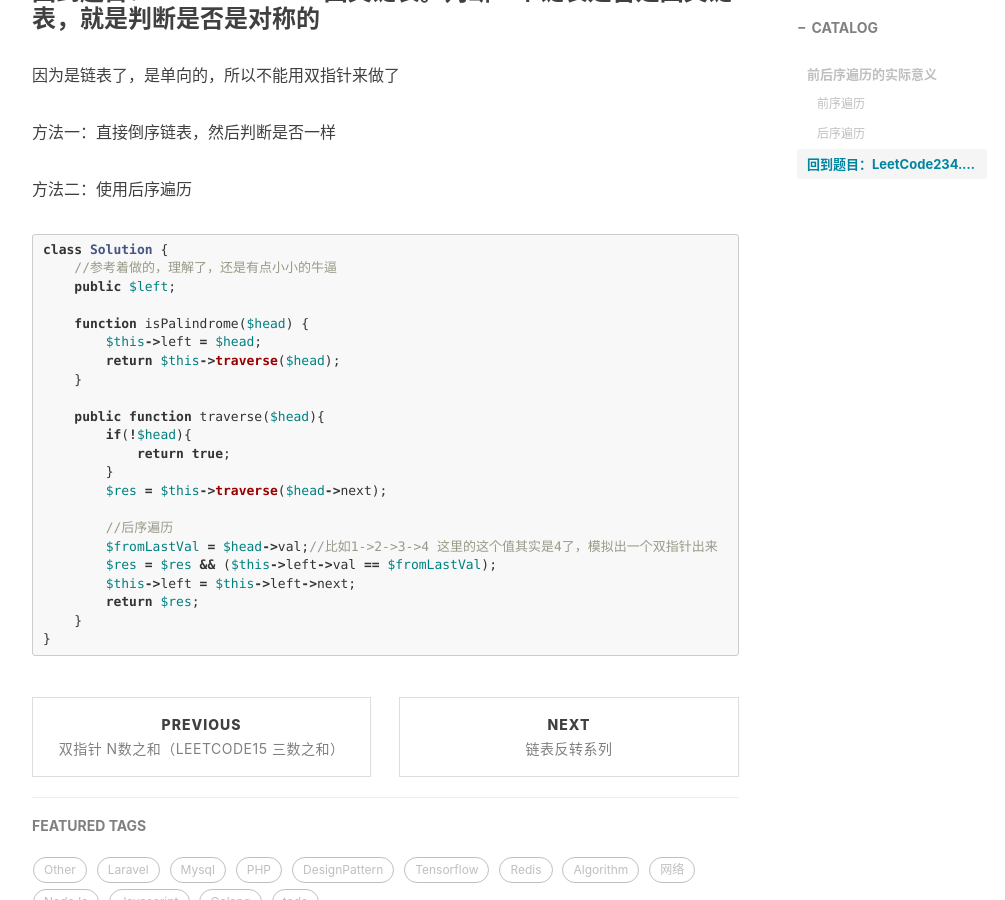
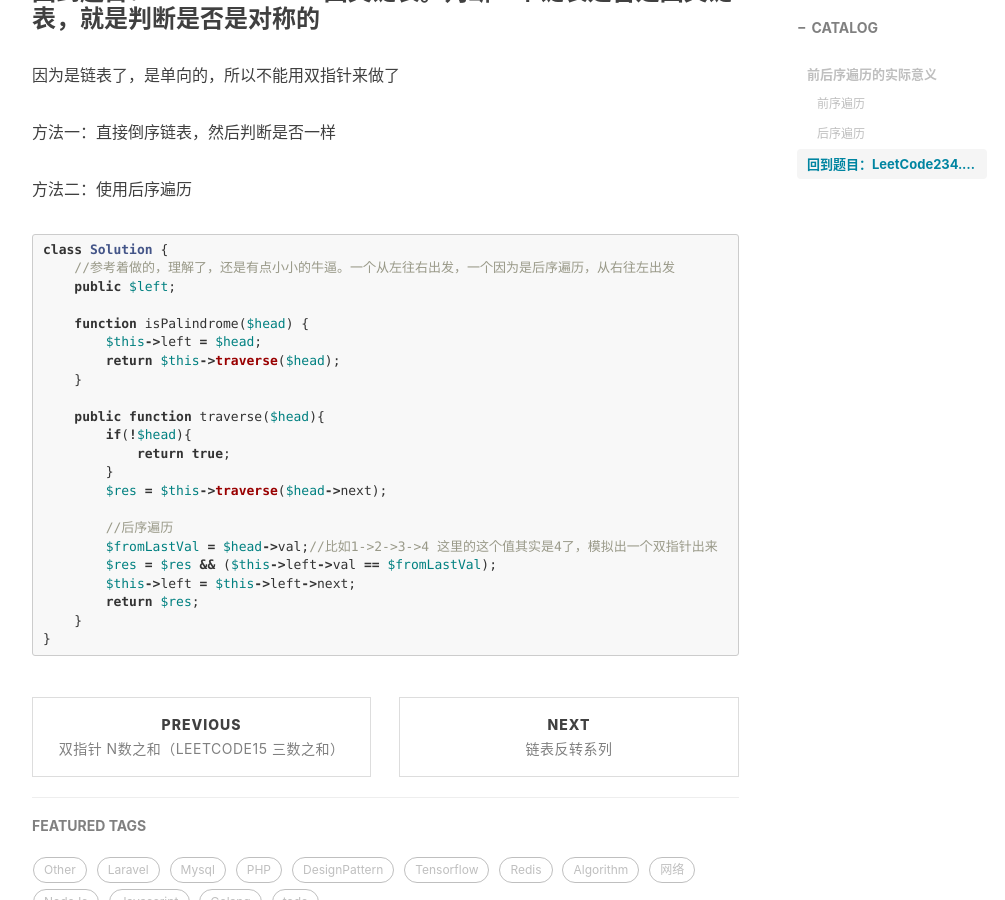
Before and after one commit to TearKnow/blog, a Jekyll site: the page built from _posts/2021-05-13-前后序遍历的意义（LeetCode234 回文链表）.md, in a window 1280 px wide and 900 px high, scrolled down 1761 px. Shown: the whole window, without its empty margins (233-1238 px from the left). Built offline with Jekyll 4.4.1, drawn with Linux system fonts in a browser that asks for light colours; comment, search, counter and statistics services are not loaded.

Commit message:
前后序遍历的含义

````diff
--- a/_posts/2021-05-13-前后序遍历的意义（LeetCode234 回文链表）.md
+++ b/_posts/2021-05-13-前后序遍历的意义（LeetCode234 回文链表）.md
@@ -70,7 +70,7 @@ function test($head) {
 方法二：使用后序遍历
 ```php
 class Solution {
-    //参考着做的，理解了，还是有点小小的牛逼
+    //参考着做的，理解了，还是有点小小的牛逼。一个从左往右出发，一个因为是后序遍历，从右往左出发
     public $left;
 
     function isPalindrome($head) {
````
